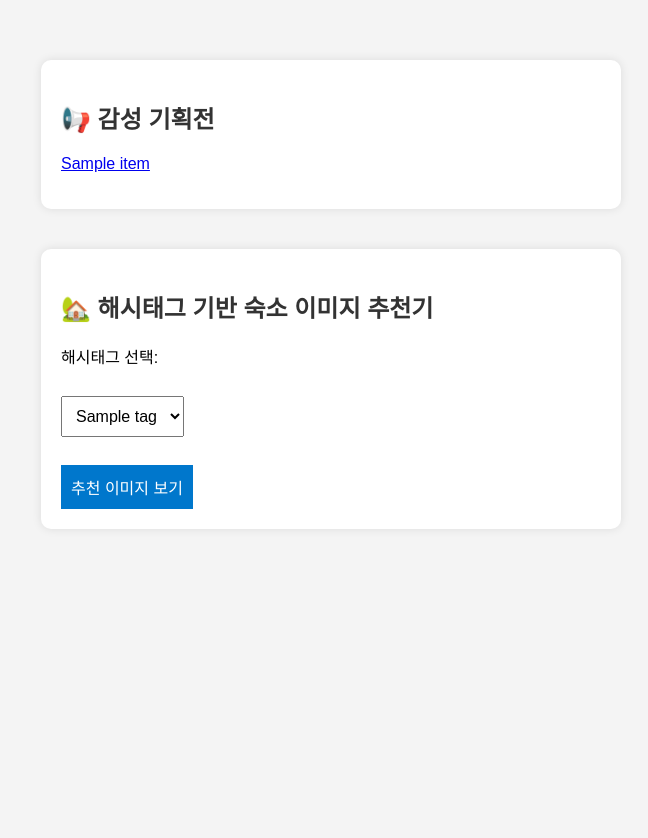
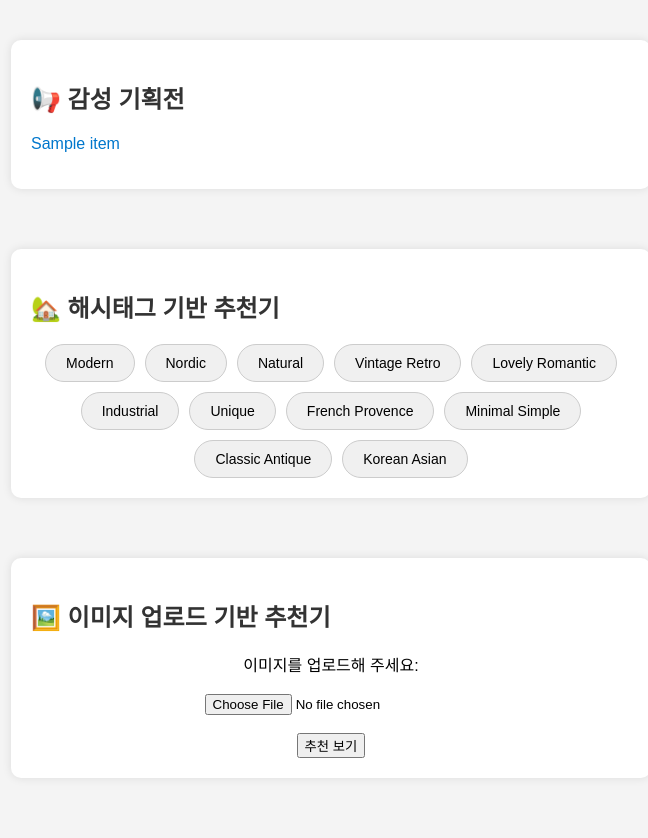
Before and after one commit to onewon1234/ADV_Project, a Flask app: template templates/index.html in a window 1280 px wide. Shown: the whole page, without its empty margins (309-957 px from the left). Before the commit the page ends 509 px from the top, so only its background shows below. Run offline with Flask 3, Linux system fonts and the light colour scheme; the template is opened without the code that fills it: most values are stand-ins (such as "Sample title", 1, 10 or a date in 2020); parts of the project's set-up code (start-up, migrations or seed data) failed here and were passed over.

Commit message:
Update index.html

```diff
--- a/templates/index.html
+++ b/templates/index.html
@@ -2,56 +2,106 @@
 <html lang="ko">
 <head>
   <meta charset="UTF-8">
-  <title>Fitbnb 감성 기획전</title>
+  <title>Fitbnb 통합 추천</title>
   <style>
-    body { font-family: Arial, sans-serif; background-color: #f4f4f4; margin: 0; padding: 0; }
-    .container { display: flex; flex-wrap: wrap; justify-content: space-around; padding: 40px; }
-    .box { background: white; border-radius: 10px; padding: 20px; margin: 20px; box-shadow: 0 0 10px rgba(0,0,0,0.1); width: 45%; }
-
+    body {
+      font-family: Arial, sans-serif;
+      background-color: #f4f4f4;
+      margin: 0;
+      padding: 0;
+    }
+    .container {
+      display: flex;
+      flex-direction: column;
+      align-items: center;
+      padding: 40px;
+      gap: 40px;
+    }
+    .box {
+      background: white;
+      border-radius: 10px;
+      padding: 20px;
+      box-shadow: 0 0 10px rgba(0,0,0,0.1);
+      width: 90%;
+      max-width: 600px;
+      margin-bottom: 20px;
+    }
     h2 { color: #333; }
     ul { list-style-type: none; padding: 0; }
     li { margin: 8px 0; }
-
-    select, button {
-      padding: 10px;
-      font-size: 16px;
+    a { color: #0077cc; text-decoration: none; }
+    a:hover { text-decoration: underline; }
+    /* 해시태그 추천 스타일 */
+    .tag-container {
+      display: flex;
+      flex-wrap: wrap;
+      gap: 10px;
+      justify-content: center;
       margin-top: 10px;
     }
-    button {
-      background-color: #0077cc;
-      color: white;
-      border: none;
+    .tag-button {
+      padding: 10px 20px;
+      background-color: #f0f0f0;
+      border: 1px solid #ccc;
+      border-radius: 20px;
       cursor: pointer;
+      font-size: 14px;
     }
-    button:hover {
-      background-color: #005fa3;
+    .tag-button:hover {
+      background-color: #d0d0ff;
+    }
+    form {
+      text-align: center;
+      margin-top: 10px;
     }
   </style>
+  <script>
+    function selectTag(tagName) {
+      document.getElementById("selected_tag").value = tagName;
+      document.getElementById("tagForm").submit();
+    }
+  </script>
 </head>
 <body>
   <div class="container">
-    <!-- 왼쪽: 기획전 리스트 -->
+    <!-- 1. 기획전 리스트 -->
     <div class="box">
       <h2>📢 감성 기획전</h2>
       <ul>
         {% for item in items %}
-          <li><a href="/cluster/{{ item.cluster_id }}">{{ item.title }}</a></li>
+          <li><a href="{{ item.url if item.url else '/cluster/' ~ item.cluster_id }}">{{ item.title }}</a></li>
         {% endfor %}
       </ul>
     </div>
 
-    <!-- 오른쪽: 해시태그 기반 추천기 -->
+    <!-- 2. 해시태그 기반 추천 -->
     <div class="box">
-      <h2>🏡 해시태그 기반 숙소 이미지 추천기</h2>
-      <form action="/recommend" method="post">
-        <label>해시태그 선택:</label><br><br>
-        <select name="tag">
-            {% for tag in tags %}
-              <option value="{{ tag }}">{{ tag }}</option>
-            {% endfor %}
-        </select>
-        <br><br>
-        <button type="submit">추천 이미지 보기</button>
+      <h2>🏡 해시태그 기반 추천기</h2>
+      <form id="tagForm" action="/tag-recommend" method="post">
+        <input type="hidden" name="tag" id="selected_tag">
+        <div class="tag-container">
+          <button type="button" class="tag-button" onclick="selectTag('Modern')">Modern</button>
+          <button type="button" class="tag-button" onclick="selectTag('Nordic')">Nordic</button>
+          <button type="button" class="tag-button" onclick="selectTag('Natural')">Natural</button>
+          <button type="button" class="tag-button" onclick="selectTag('Vintage Retro')">Vintage Retro</button>
+          <button type="button" class="tag-button" onclick="selectTag('Lovely Romantic')">Lovely Romantic</button>
+          <button type="button" class="tag-button" onclick="selectTag('Industrial')">Industrial</button>
+          <button type="button" class="tag-button" onclick="selectTag('Unique')">Unique</button>
+          <button type="button" class="tag-button" onclick="selectTag('French Provence')">French Provence</button>
+          <button type="button" class="tag-button" onclick="selectTag('Minimal Simple')">Minimal Simple</button>
+          <button type="button" class="tag-button" onclick="selectTag('Classic Antique')">Classic Antique</button>
+          <button type="button" class="tag-button" onclick="selectTag('Korean Asian')">Korean Asian</button>
+        </div>
+      </form>
+    </div>
+
+    <!-- 3. 이미지 업로드 기반 추천 -->
+    <div class="box">
+      <h2>🖼️ 이미지 업로드 기반 추천기</h2>
+      <form action="/image-recommend" method="post" enctype="multipart/form-data">
+        <label>이미지를 업로드해 주세요:</label><br><br>
+        <input type="file" name="image" accept="image/*" required><br><br>
+        <button type="submit">추천 보기</button>
       </form>
     </div>
   </div>
```
